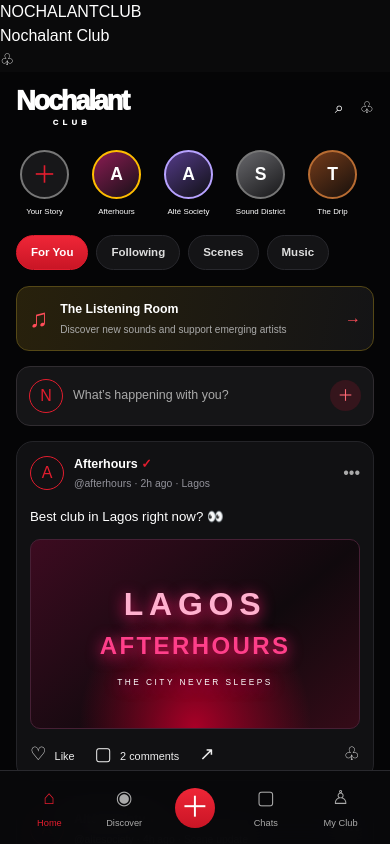
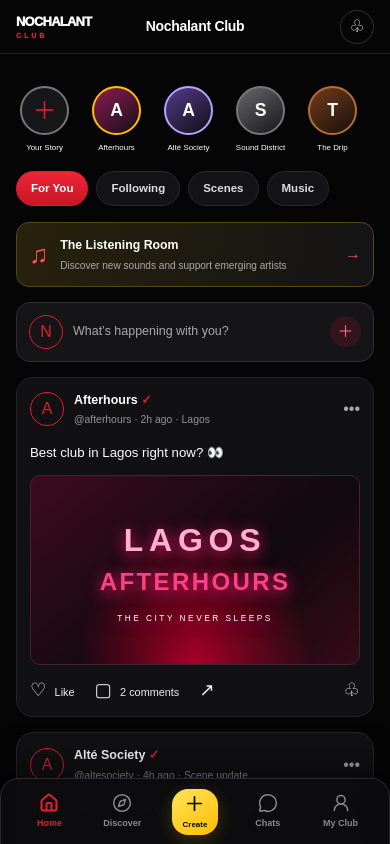
Before and after one commit to mrceogodwin/Nochalant, a Next.js app: page /club in a window 390 px wide. Shown: the top 844 px of the page. Built offline with nearby package versions, Linux system fonts and the light colour scheme.

Commit message:
style(mobile): add safe-area app header and persistent bottom dock

```diff
--- a/src/app/globals.css
+++ b/src/app/globals.css
@@ -558,3 +558,18 @@ button { font: inherit; }
 .nk-icon-panel small{font-size:.57rem;color:#ddd}
 .nk-key:active,.nk-special:active,.nk-icon-panel button:active{transform:scale(.96);filter:brightness(1.25)}
 @media(min-width:600px){.nochalant-keys-wrap{position:relative;bottom:auto}.nk-key-row{min-height:54px}.nk-key{max-width:58px}}
+
+/* Shared native-feeling mobile app chrome */
+.mobile-app-frame{min-height:100dvh;background:#050506;color:#fff;padding-bottom:calc(78px + env(safe-area-inset-bottom));}
+.native-top-dock{position:sticky;top:0;z-index:80;height:calc(54px + env(safe-area-inset-top));padding:env(safe-area-inset-top) max(16px,env(safe-area-inset-left)) 0;display:grid;grid-template-columns:1fr auto 1fr;align-items:center;background:rgba(7,7,8,.92);border-bottom:1px solid #252529;backdrop-filter:saturate(180%) blur(22px);-webkit-backdrop-filter:saturate(180%) blur(22px);}
+.native-wordmark{justify-self:start;color:#fff;text-decoration:none;font-size:13px;font-weight:950;letter-spacing:-.06em;line-height:1}.native-wordmark span{display:block;color:var(--yellow);font-size:7px;letter-spacing:.42em;margin-top:4px}
+.native-top-title{font-size:14px;font-weight:800;letter-spacing:-.02em}.native-notification{justify-self:end;width:34px;height:34px;display:grid;place-items:center;border:1px solid #303035;border-radius:50%;color:#fff;text-decoration:none;font-size:17px}
+.native-screen-content{min-height:calc(100dvh - 54px - 78px);padding-bottom:14px}
+.native-screen-content .feed-shell{width:100%;max-width:560px;margin:0 auto;padding-top:12px;padding-bottom:28px;min-height:calc(100dvh - 132px)}
+.native-screen-content .feed-shell>.bottom-nav{display:none}
+.native-screen-content .feed-shell>.feed-header{display:none}
+.native-bottom-dock{position:fixed;z-index:100;left:50%;bottom:0;transform:translateX(-50%);width:min(100%,560px);height:calc(66px + env(safe-area-inset-bottom));padding:6px 12px calc(6px + env(safe-area-inset-bottom));display:grid;grid-template-columns:1fr 1fr 1fr 1fr 1fr;align-items:center;background:rgba(12,12,14,.94);border:1px solid #29292e;border-bottom:0;border-radius:19px 19px 0 0;box-shadow:0 -10px 36px #0008;backdrop-filter:saturate(180%) blur(24px);-webkit-backdrop-filter:saturate(180%) blur(24px)}
+.native-tab{min-width:0;height:52px;display:flex;flex-direction:column;justify-content:center;align-items:center;gap:4px;color:#888890;text-decoration:none;font-size:9px;font-weight:700;transition:color .16s,transform .16s}.native-tab svg{display:block}.native-tab.active{color:var(--yellow)}.native-tab:active{transform:scale(.92)}
+.native-tab.native-create{justify-self:center;width:46px;height:46px;border-radius:16px;background:linear-gradient(145deg,#ffe45b,#ffbd00);color:#080808;box-shadow:0 5px 18px #ffcc0033}.native-tab.native-create span{font-size:8px}
+@media(min-width:700px){.mobile-app-frame{max-width:560px;margin:0 auto;border-inline:1px solid #242428}.native-top-dock{border-radius:0}.native-bottom-dock{border-inline:1px solid #29292e}}
+@media(prefers-reduced-motion:reduce){.native-tab{transition:none}}
```
